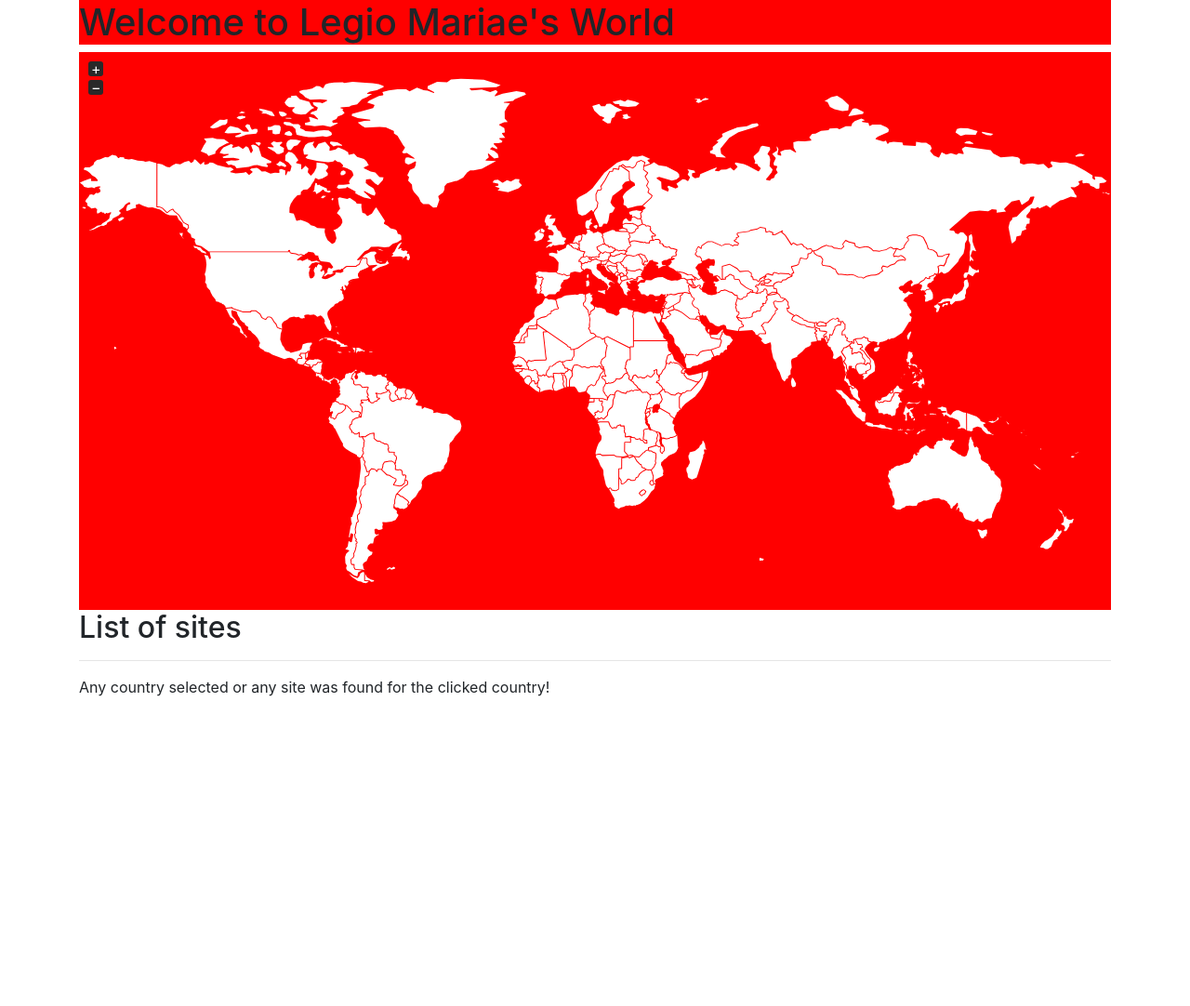
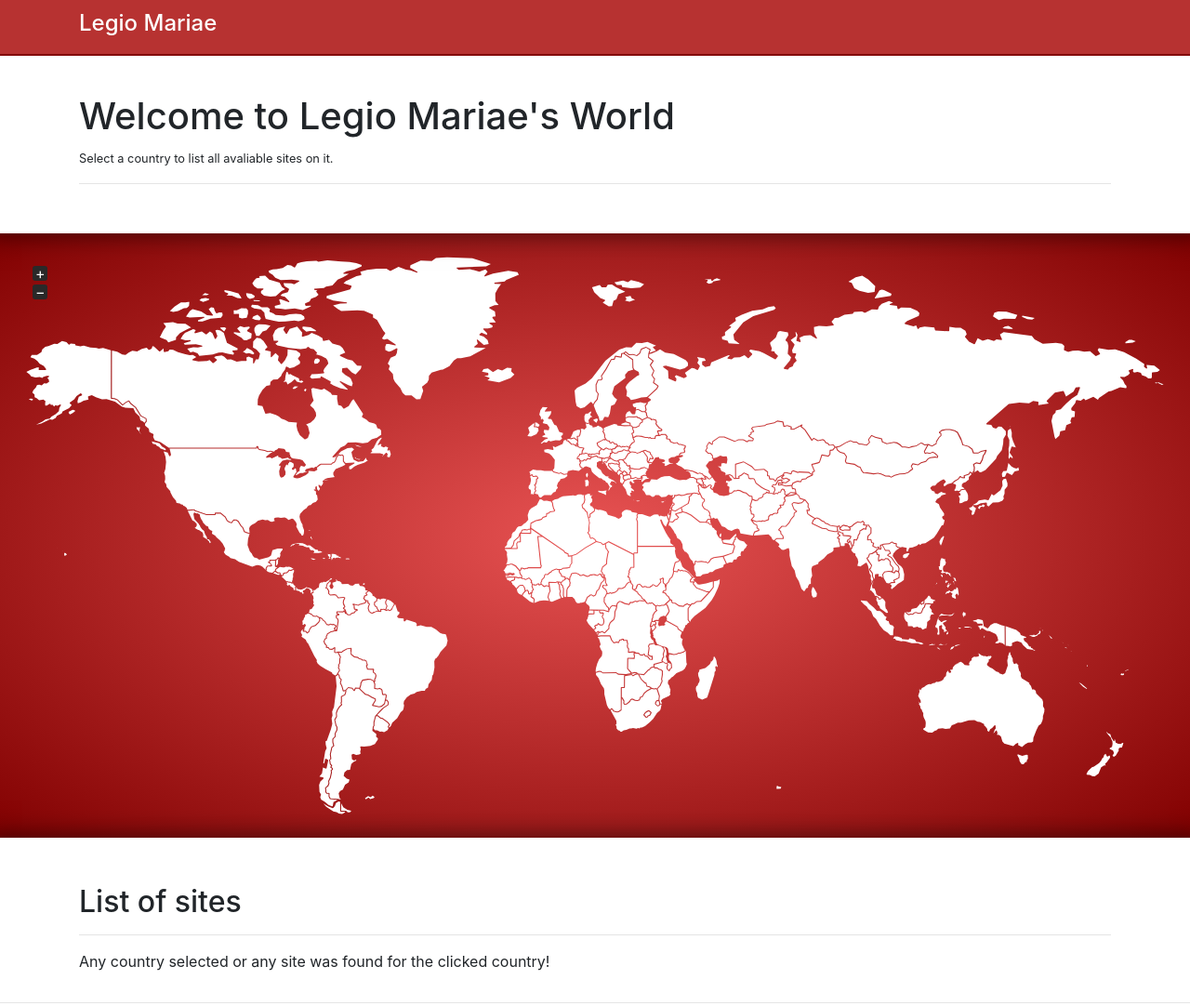
Before and after one commit to TiagoSVO/legiomariae.world.github.io, a plain HTML site: page index.html in a window 1280 px wide. Shown: the top 1082 px of the page at 93% size. Before the commit the page ends 800 px from the top, so only its background shows below. Drawn offline with nearby package versions, Linux system fonts and the light colour scheme.

Commit message:
Estruturando elementos da página e estilizando-os

```diff
--- a/css/main.css
+++ b/css/main.css
@@ -1,5 +1,30 @@
+.title-content {
+    min-height: 200px;
+    box-shadow: 0px -12px 25px 15px rgba(0, 0, 0, 0.5);
+    z-index: 1;
+    padding-top: 50px;
+
+    position: relative;
+}
+
 .top-nav-menu {
-    background-color: red;
+    background-color: #b73231;
+    border-bottom: 2px solid #820101;
+    color: #ffffff;
+    min-height: 50px;
+    margin-bottom: -9px;
+    position: relative;
+    z-index: 9;
+}
+
+.top-nav-menu h1 {
+    font-size: 1.5em;
+    line-height: 50px;
+}
+
+.map-wrapper {
+    background-image: radial-gradient(#e85353, #820101);
+    padding: 25px;
 }
 
 .map {
@@ -7,3 +32,15 @@
     height: 600px;
     box-sizing: content-box;
 }
+
+.section-content {
+    min-height: 500px;
+    box-shadow: 0px 12px 25px 15px rgba(0, 0, 0, 0.5);
+    padding: 50px 0;
+}
+
+footer {
+    background-image: linear-gradient(180deg,#b50606, #820101);
+    padding: 25px;
+    min-height: 300px;
+}
--- a/index.html
+++ b/index.html
@@ -3,25 +3,42 @@
     <head>
         <meta charset="utf-8"/>
         <meta name="viewport" content="width=device-width, initial-scale=1, shrink-to-fit=no" />
-        <title>Legio Mariae World</title>
+        <title>Legio Mariae's World</title>
         <link rel="stylesheet" href="https://stackpath.bootstrapcdn.com/bootstrap/4.4.1/css/bootstrap.min.css" crossorigin="anonymous" />
         <link rel="stylesheet" href="./css/jquery-jvectormap-2.0.5.css"/>
         <link rel="stylesheet" href="./css/main.css"/>
     </head>
     <body>
+        <header>
+            <div class="top-nav-menu">
+                <div class="container">
+                    <h1 class="text-left">Legio Mariae</h1>
+                </div>
+            </div>
+        </header>
+        <main>
+            <section class="title-content">
+                <div class="container">
+                    <h1>Welcome to Legio Mariae's World</h1>
+                    <small>Select a country to list all avaliable sites on it.</small>
+                    <hr/>
+                </div>
+            </section>
+            <section id="section-map">
+                <div class="map-wrapper">
+                    <div id="map" class="map"></div>
+                </div>
+            </section>
+            <section class="section-content">
                 <div class="container">
                     <div class="row">
                         <div class="col-12">
-                    <header>
-                        <div class="top-nav-menu">
-                            <h1 class="text-left">Welcome to Legio Mariae's World</h1>
-                        </div>
-                    </header>
+
                         </div>
                     </div>
                     <div class="row">
                         <div class="col-12">
-                    <div id="map" class="map"></div>
+
                         </div>
                     </div>
                     <div class="row">
@@ -49,6 +66,12 @@
                         </div>
                     </div>
                 </div>
+                <hr/>
+            </section>
+        </main>
+        <footer>
+
+        </footer>
 
         <!-- Scripts -->
         <script src="https://code.jquery.com/jquery-3.4.1.min.js"></script>
--- a/js/main.js
+++ b/js/main.js
@@ -46,7 +46,7 @@ $(document).ready(function (){
     $('#map').vectorMap({
         map: 'world_mill',
         onRegionClick: selectCountry,
-        backgroundColor: '#ff0000'
+        backgroundColor: 'rgba(255, 0, 0, 0)'
     });
 
 });
```
Lines whose indentation alone changed are shown as unchanged.
